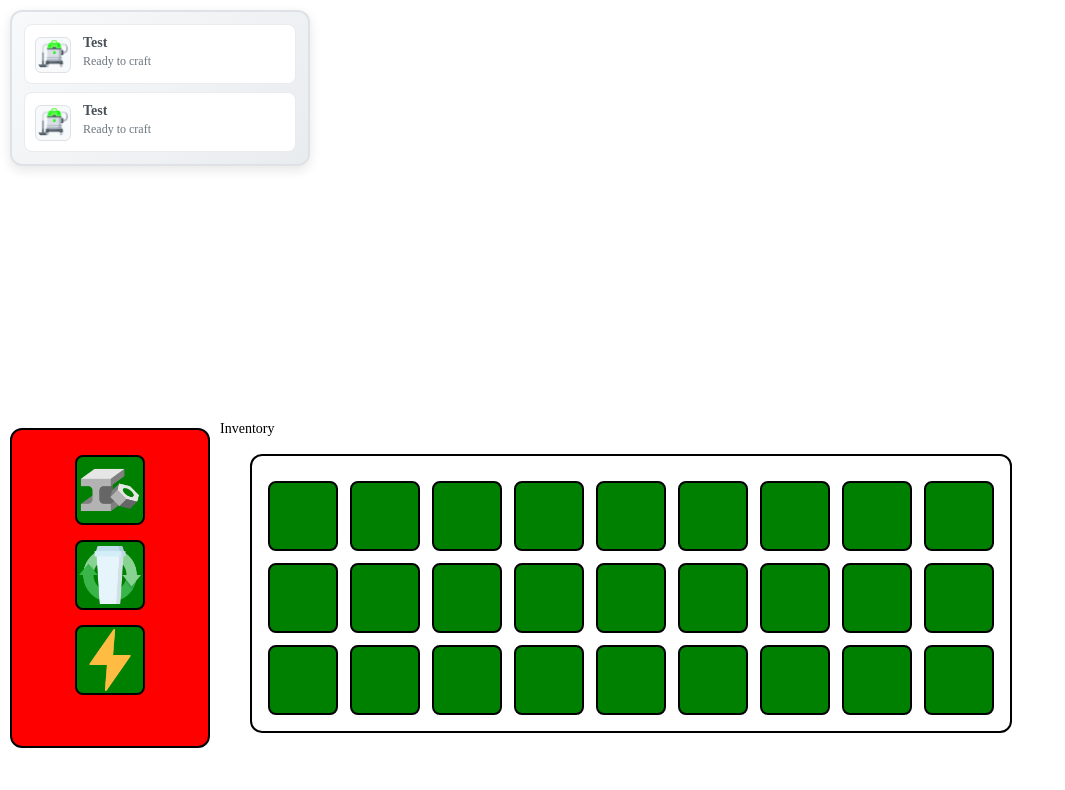
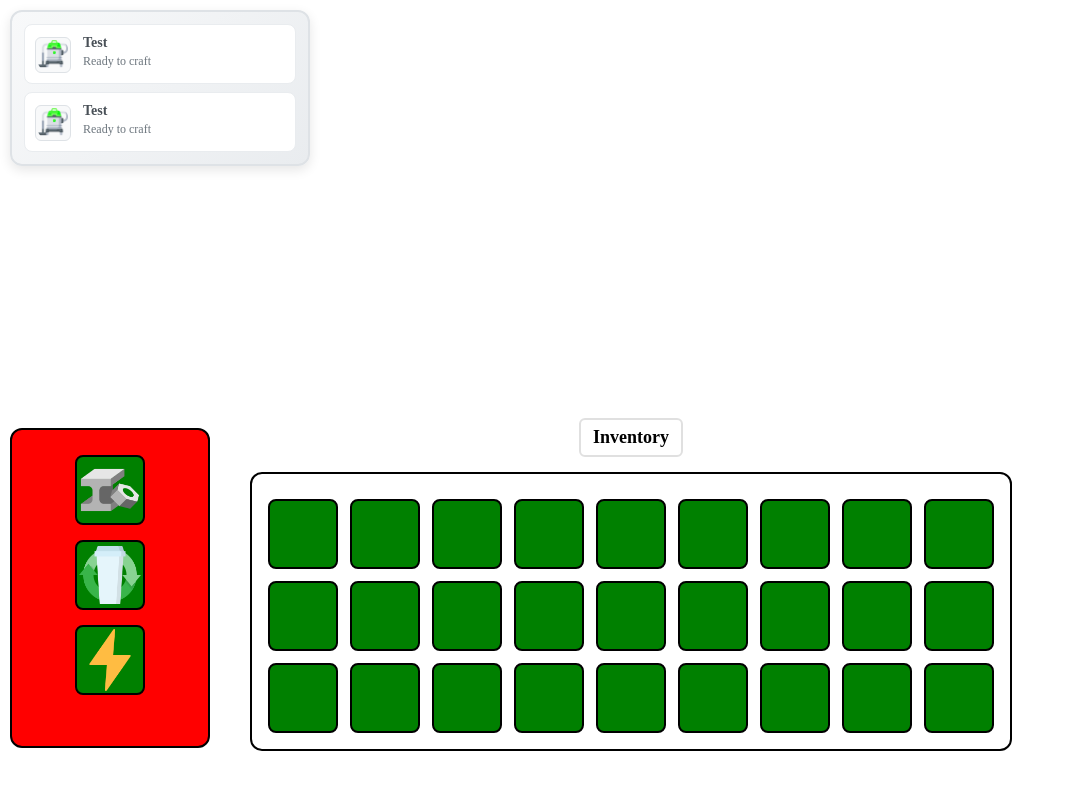
Before and after one commit to yehor-kostiuk/Vacuumaria, a React (Vite) app: page / in a window 1280 px wide. Shown: the top 790 px of the page, without its empty margins (0-1065 px from the left). Built offline with nearby package versions, Linux system fonts and the light colour scheme.

Commit message:
feat: add inventory title & wrapper styles

```diff
--- a/src/libs/components/inventory/inventory.module.css
+++ b/src/libs/components/inventory/inventory.module.css
@@ -1,3 +1,17 @@
+.inventory-wrapper {
+	display: flex;
+	flex-direction: column;
+	align-items: center;
+}
+
+.inventory-title {
+	font-weight: 700;
+	font-size: 18px;
+	padding: 4px 12px;
+	border: 2px solid #E0E0E0;
+	border-radius: 6px;
+}
+
 .inventory-container {
   padding: 15px 30px;
 }
```
